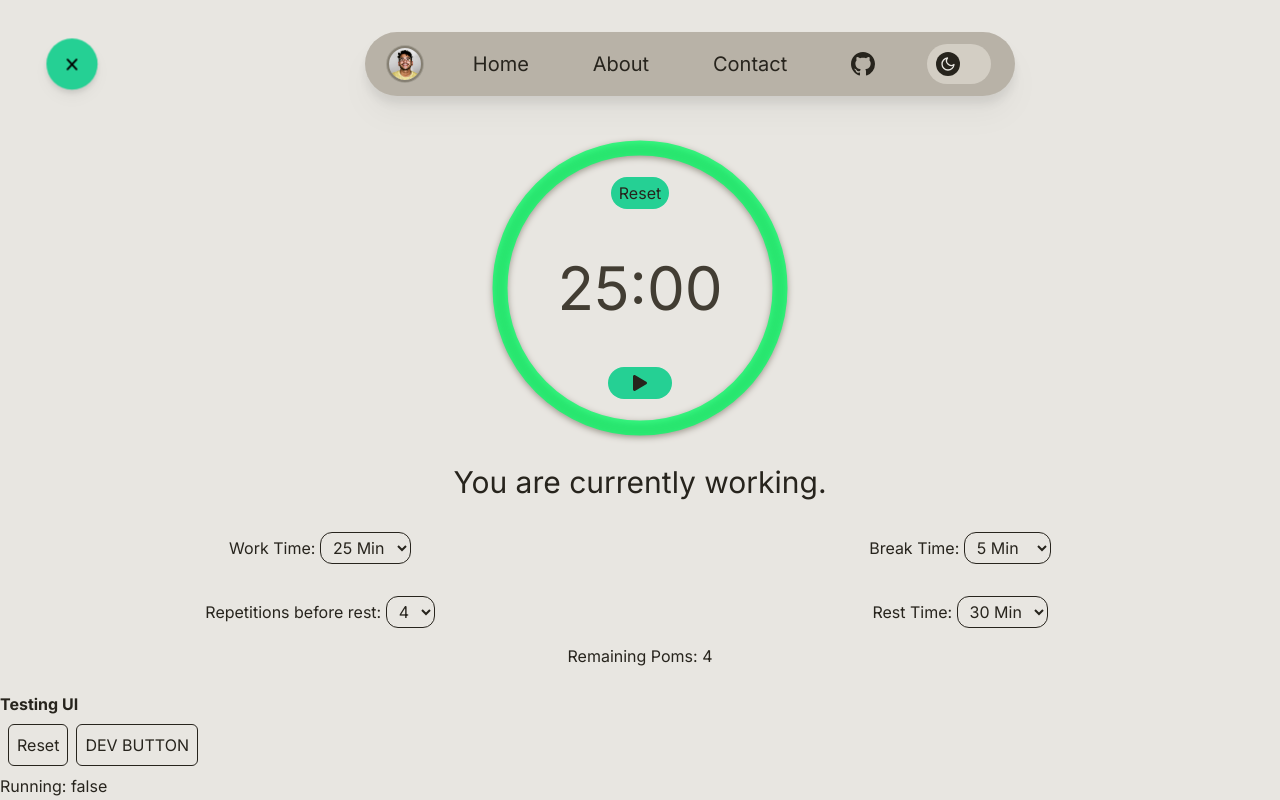
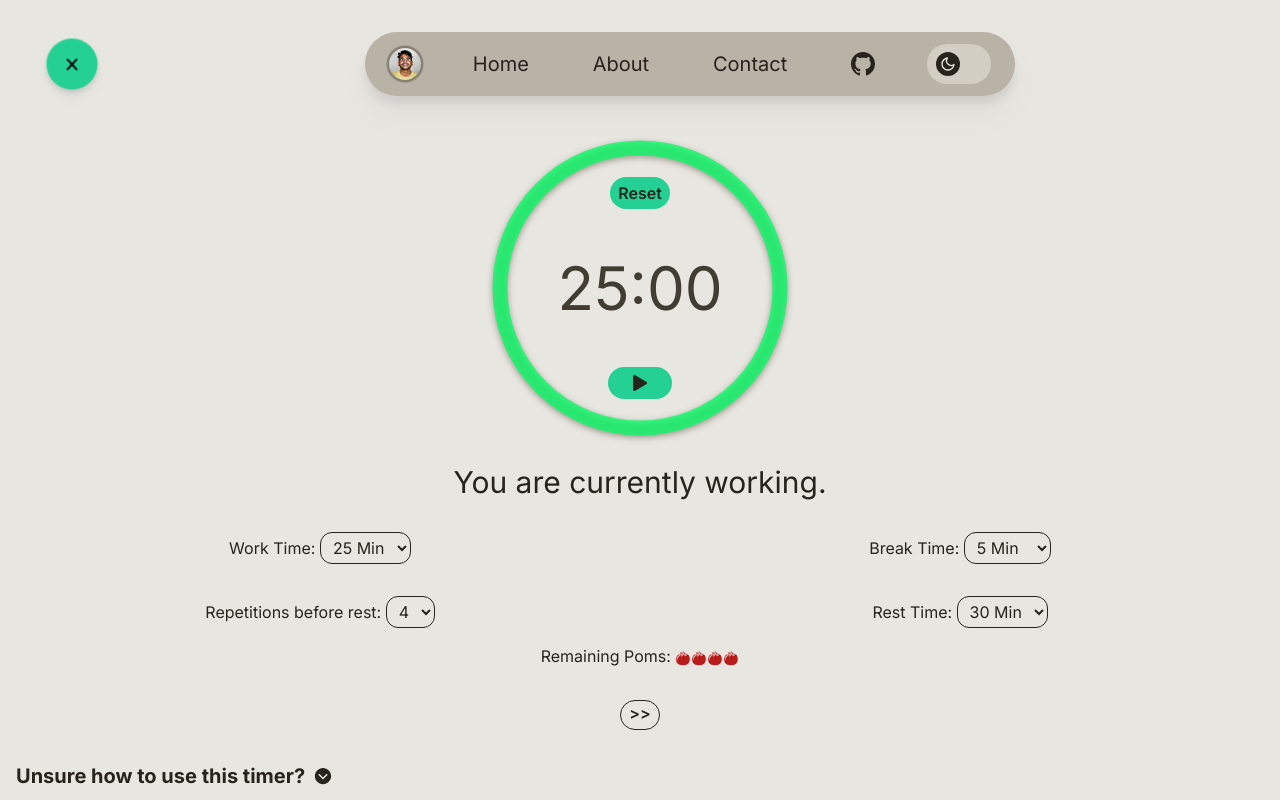
Before and after one commit to theonlynanu/website, a Next.js app: page /gallery in a window 1280 px wide. Shown: the top 800 px of the page. Built offline with nearby package versions, Linux system fonts and the light colour scheme; a web font is replaced by a local one.

Commit message:
Add guide to Pomodoro technique

```diff
--- /dev/null
+++ b/src/app/gallery/_components/PomGuide.tsx
@@ -0,0 +1,116 @@
+"use client";
+import clsx from "clsx";
+import { useState } from "react";
+import {
+  IoIosArrowDropdownCircle,
+  IoIosArrowDropupCircle,
+} from "react-icons/io";
+import { motion } from "framer-motion";
+import {
+  TbHexagonNumber1,
+  TbHexagonNumber2,
+  TbHexagonNumber3,
+  TbHexagonNumber4,
+  TbHexagonNumber5,
+  TbHexagonNumber6,
+} from "react-icons/tb";
+import { GiTomato } from "react-icons/gi";
+
+export default function PomGuide() {
+  const [infoVisible, setInfoVisible] = useState(false);
+
+  const list = {
+    visible: {
+      opacity: 1,
+      transition: {
+        duration: 0.2,
+        when: "beforeChildren",
+        bounce: 0,
+        staggerChildren: 0.25,
+      },
+    },
+    invisible: {
+      opacity: 0,
+      transition: {
+        duration: 0,
+        when: "afterChildren",
+      },
+    },
+  };
+  const children = {
+    visible: {
+      opacity: 1,
+      x: 0,
+      transition: {
+        duration: 1,
+      },
+    },
+    invisible: {
+      opacity: 0,
+      x: -1,
+      transition: {
+        duration: 0,
+      },
+    },
+  };
+  return (
+    <>
+      <button
+        className="mb-2 flex flex-row gap-2 text-xl font-bold"
+        onClick={() => setInfoVisible(!infoVisible)}
+      >
+        Unsure how to use this timer?
+        {infoVisible ? (
+          <IoIosArrowDropupCircle className="h-6 self-center" />
+        ) : (
+          <IoIosArrowDropdownCircle className="h-6 self-center" />
+        )}
+      </button>
+      <motion.div
+        className={clsx(
+          "mx-4 mb-4 flex flex-col gap-2",
+          infoVisible ? "" : "h-4 content-none"
+        )}
+        animate={infoVisible ? "visible" : "invisible"}
+        variants={list}
+        initial={{ opacity: 0 }}
+      >
+        <div className="mx-4 w-fit">
+          The Pomodoro Technique is a time management method, one that I use
+          pretty often when I want to focus on a given set of tasks. I find it
+          really works quite well for me! Here's how it works.
+        </div>
+        <motion.div className="w-fit" variants={children}>
+          <TbHexagonNumber1 className="inline h-6 w-6" /> Select a task or list
+          of tasks to work on
+        </motion.div>
+        <motion.div className="w-fit" variants={children}>
+          <TbHexagonNumber2 className="inline h-6 w-6" /> Work for 25 minutes.
+          Take care to avoid distractions and maximize your concentration
+        </motion.div>
+        <motion.div className="w-fit " variants={children}>
+          <TbHexagonNumber3 className="inline h-6 w-6" /> Take a five minute
+          break. No sneaking in any work!
+        </motion.div>
+        <motion.div className="w-fit " variants={children}>
+          <TbHexagonNumber4 className="inline h-6 w-6" /> One of these
+          work-break cycles is referred to as <strong>one Pomodoro </strong>
+          <GiTomato className="inline text-red-700" />
+        </motion.div>
+        <motion.div className="w-fit " variants={children}>
+          <TbHexagonNumber5 className="inline h-6 w-6" /> After four{" "}
+          <strong>Pomodoros </strong>
+          <GiTomato className="inline text-red-700" />, take a longer{" "}
+          <strong>rest</strong> of 30 minutes.
+        </motion.div>
+        <motion.div className="w-fit " variants={children}>
+          <TbHexagonNumber6 className="inline h-6 w-6" />
+          Repeat until you're done your work! You can measure the time each task
+          took to complete by counting the <strong>Pomodoros</strong>
+          <GiTomato className="inline text-red-700" /> that it took! Each pom is
+          a 30 minute block, and each full cycle is an hour!
+        </motion.div>
+      </motion.div>
+    </>
+  );
+}
--- a/src/app/gallery/_components/Pomodoro.tsx
+++ b/src/app/gallery/_components/Pomodoro.tsx
@@ -4,6 +4,7 @@ import Timer from "./Timer";
 import CircularProgressBar from "./CircularProgressBar";
 import { motion } from "framer-motion";
 import { FaPause, FaPlay } from "react-icons/fa";
+import { GiTomato } from "react-icons/gi";
 
 export default function Pomodoro() {
   const [workTime, setWorkTime] = useState(1500);
@@ -95,6 +96,12 @@ export default function Pomodoro() {
     },
   };
 
+  const poms: JSX.Element[] = [];
+
+  for (let i = 0; i < remainingReps; i++) {
+    poms.push(<GiTomato key={i} className="inline text-red-700" />);
+  }
+
   return (
     <div>
       <div className="relative flex flex-col ">
@@ -110,7 +117,7 @@ export default function Pomodoro() {
         />
         <div className="relative z-20 mx-auto my-8 flex h-64 w-64 flex-col justify-around gap-4 rounded-full">
           <motion.button
-            className="bg-standard-primary dark:bg-standard-darkprimary text-standard-900 h-8 w-fit self-center rounded-full px-2 disabled:bg-gray-600 disabled:text-gray-400"
+            className="h-8 w-fit self-center rounded-full bg-standard-primary px-2 font-semibold text-standard-900 disabled:bg-gray-600 disabled:text-gray-400 dark:bg-standard-darkprimary dark:disabled:bg-gray-600"
             disabled={isRunning}
             onClick={() => {
               isAwait ? nextPhase() : reset();
@@ -135,7 +142,7 @@ export default function Pomodoro() {
             ></Timer>
           </motion.div>
           <motion.button
-            className="bg-standard-primary dark:bg-standard-darkprimary text-standard-900 container w-16 self-center rounded-full px-4 py-2 disabled:text-gray-400"
+            className="container w-16 self-center rounded-full bg-standard-primary px-4 py-2 text-standard-900 disabled:text-gray-400 dark:bg-standard-darkprimary"
             onClick={() => setIsRunning(!isRunning)}
             disabled={isAwait}
             whileTap={{ scale: 0.95, transition: { duration: 0.2 } }}
@@ -165,7 +172,7 @@ export default function Pomodoro() {
           <select
             name="Work Time"
             id="WorkTime"
-            className="border-standard-900 dark:border-standard-100 rounded-xl border bg-transparent px-2 py-1"
+            className="cursor-pointer rounded-xl border border-standard-900 bg-transparent px-2 py-1 dark:border-standard-100"
             defaultValue={1500}
             disabled={isRunning}
             onChange={(e) => {
@@ -188,7 +195,7 @@ export default function Pomodoro() {
           <select
             name="Break Time"
             id="breakTime"
-            className="border-standard-900 dark:border-standard-100 rounded-xl border bg-transparent px-2 py-1"
+            className="cursor-pointer rounded-xl border border-standard-900 bg-transparent px-2 py-1 dark:border-standard-100"
             defaultValue={300}
             disabled={isRunning}
             onChange={(e) => {
@@ -206,7 +213,7 @@ export default function Pomodoro() {
           <select
             name="Repetitions before Rest"
             id="Repetitions"
-            className="border-standard-900 dark:border-standard-100 rounded-xl border bg-transparent px-2 py-1"
+            className="cursor-pointer rounded-xl border border-standard-900 bg-transparent px-2 py-1 dark:border-standard-100"
             defaultValue={4}
             disabled={isRunning}
             onChange={(e) => {
@@ -227,7 +234,7 @@ export default function Pomodoro() {
           <select
             name="Rest Time"
             id="restTime"
-            className="border-standard-900 dark:border-standard-100 rounded-xl border bg-transparent px-2 py-1"
+            className="cursor-pointer rounded-xl border border-standard-900 bg-transparent px-2 py-1 dark:border-standard-100"
             defaultValue={2}
             disabled={isRunning}
             onChange={(e) => {
@@ -241,29 +248,17 @@ export default function Pomodoro() {
             <option value={3}>60 Min</option>
           </select>
         </div>
-        <p className="">Remaining Poms: {remainingReps}</p>
+        <p className="">Remaining Poms: {poms}</p>
+        <br />
       </div>
-
-      <br />
-      <strong>Testing UI</strong>
-      <br />
-      <button
-        className="border-standard-900 m-2 rounded-md border p-2"
-        onClick={() => {
-          reset();
-        }}
+      <motion.button
+        whileHover={{ scale: 1.05 }}
+        whileTap={{ scale: 0.95 }}
+        onClick={() => setRunTimeInSeconds(0)}
+        className="mx-auto my-8 block w-fit rounded-full  border border-standard-900 px-2 pb-1 font-semibold hover:bg-standard-warn active:bg-standard-delete dark:border-standard-100 dark:hover:bg-standard-warn dark:active:bg-standard-darkdelete"
       >
-        Reset
-      </button>
-      <button
-        className="border-standard-900 rounded-md border p-2"
-        onClick={() => setRunTimeInSeconds(1)}
-      >
-        DEV BUTTON
-      </button>
-      <br />
-      <p>Running: {isRunning.toString()}</p>
-      <p>State: {currStatus}</p>
+        {">>"}
+      </motion.button>
     </div>
   );
 }
--- a/src/app/gallery/page.tsx
+++ b/src/app/gallery/page.tsx
@@ -1,3 +1,4 @@
+import PomGuide from "./_components/PomGuide";
 import Pomodoro from "./_components/Pomodoro";
 import { Metadata } from "next";
 
@@ -9,6 +10,9 @@ export default function Index() {
   return (
     <>
       <Pomodoro />
+      <div className="mx-4">
+        <PomGuide />
+      </div>
     </>
   );
 }
```
